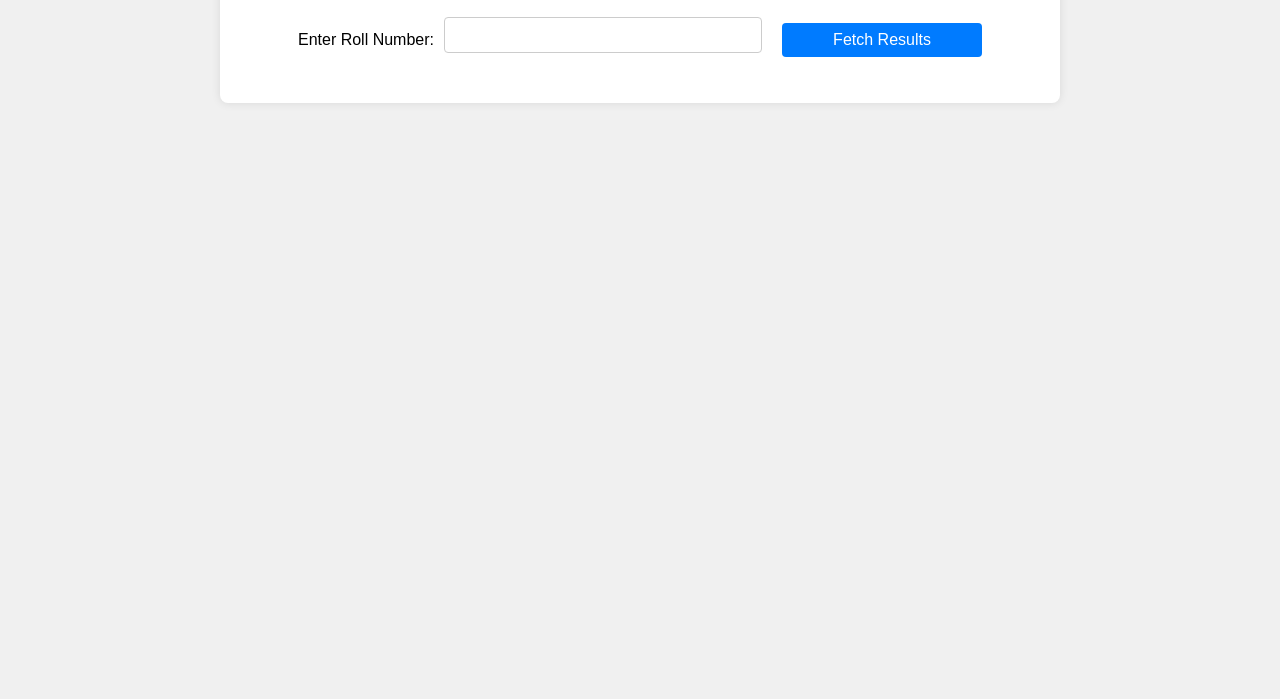
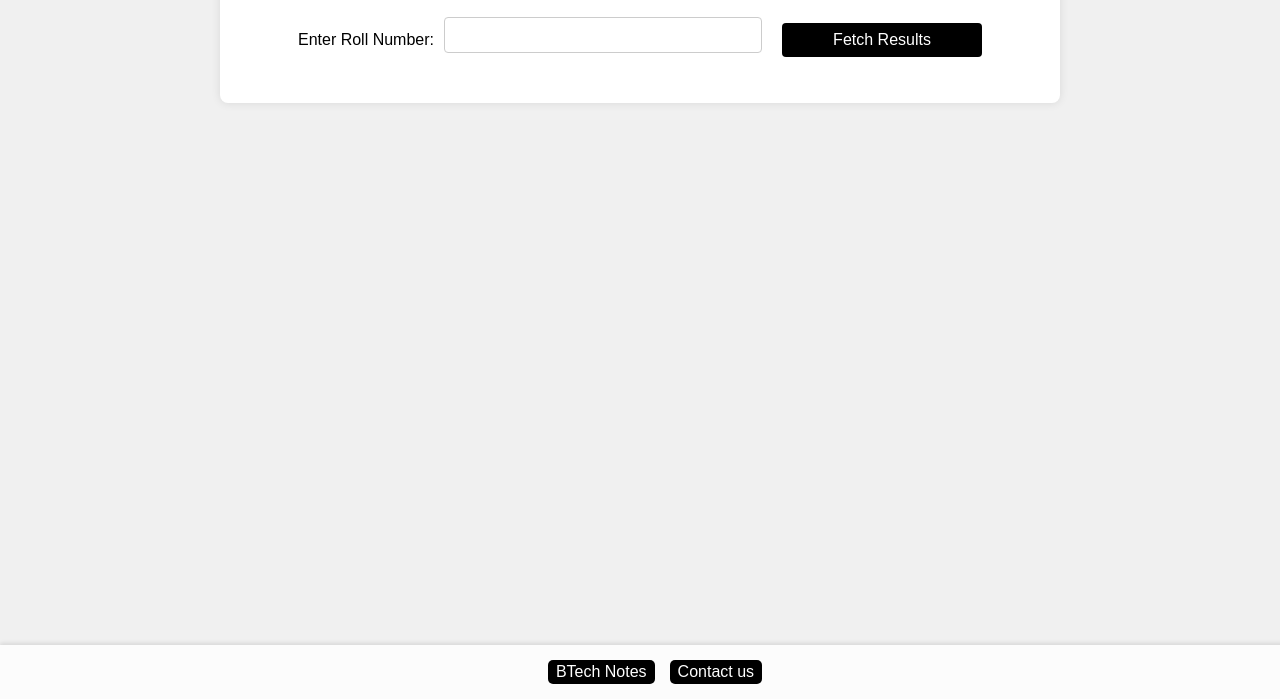
Before and after one commit to kattavignesh/JNTUH-Results, a website: page public/index.html in a window 1280 px wide. Shown: the part 101-800 px from the top of the page. Drawn offline with Linux system fonts and the light colour scheme.

Commit message:
index.html

```diff
--- a/public/index.html
+++ b/public/index.html
@@ -56,7 +56,7 @@
 
         button[type="submit"] {
             padding: 8px 16px;
-            background-color: #007bff;
+            background-color: #000000;
             color: #fff;
             border: none;
             border-radius: 4px;
@@ -103,6 +103,38 @@
             color: red;
         }
 
+        .footer {
+            display: flex;
+            justify-content: center;
+            align-items: center;
+            padding: 15px;
+            background: rgba(255, 255, 255, 0.8);;
+            position: fixed;
+            width: 100%;
+            bottom: 0;
+            left: 0;
+            box-shadow: 0 -2px 4px rgba(0, 0, 0, 0.1);
+        }
+
+        .nav-links {
+            display: flex;
+            gap: 15px;
+        }
+
+        .nav-links a {
+            padding: 3px 8px;
+            text-decoration: none;
+            background-color: black;
+            color: white;
+            border-radius: 5px;
+            font-size: medium;
+            transition: background-color 0.2s;
+        }
+
+        .nav-links a:hover {
+            background-color: #0056b3;
+        }
+
         /* Responsive adjustments */
         @media (max-width: 600px) {
             .container {
@@ -134,6 +166,7 @@
             button[type="submit"] {
                 font-size: 14px;
             }
+
         }
     </style>
 </head>
@@ -166,4 +199,11 @@
     </div>
     <script src="script.js"></script>
 </body>
+<footer>
+    <div class="footer">
+        <div class="nav-links">
+            <a href="https://btechnotes.vercel.app">BTech Notes</a>
+            <a href="contact.html">Contact us</a>
+        </div>
+</footer>
 </html>
```
